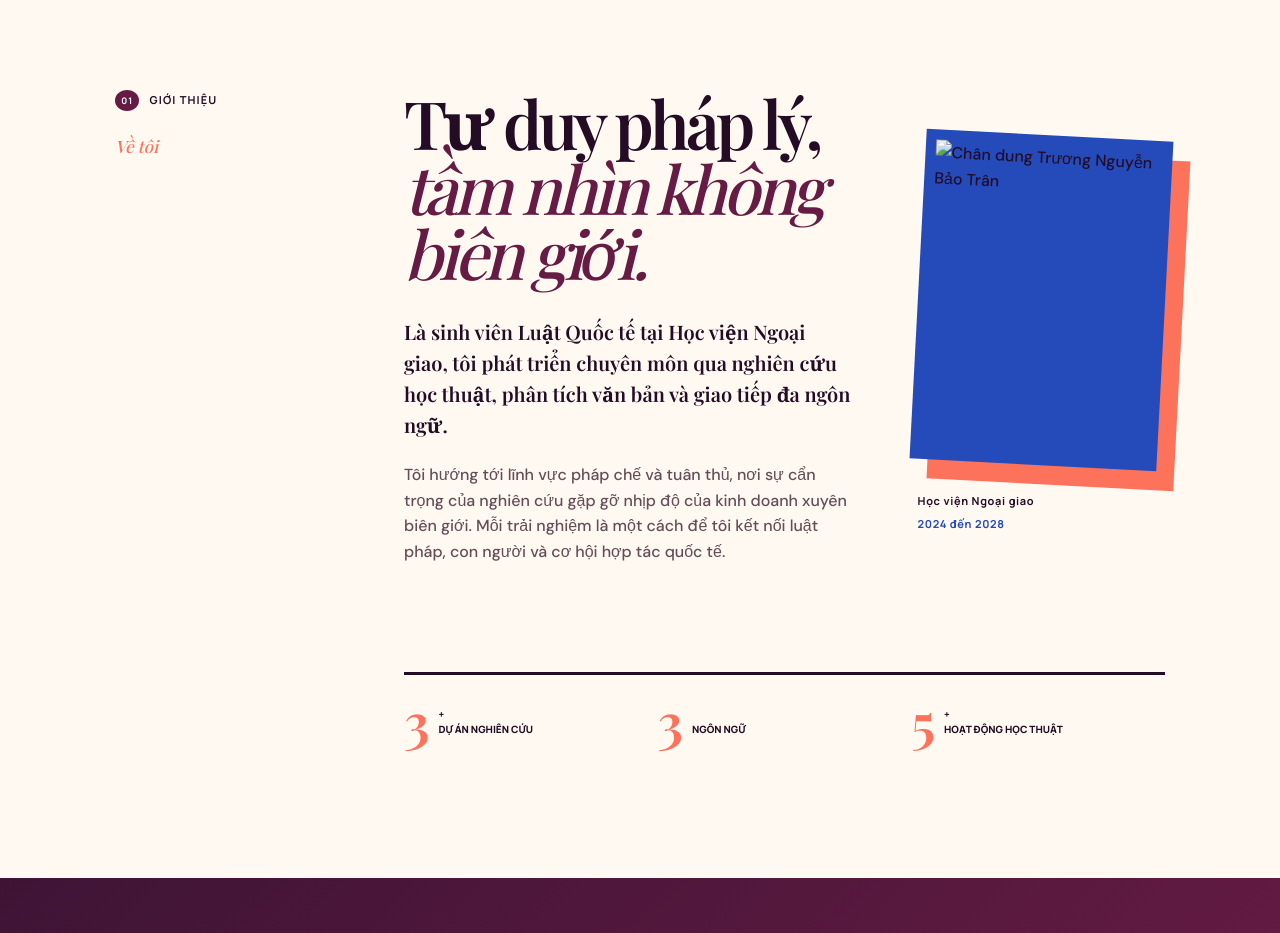
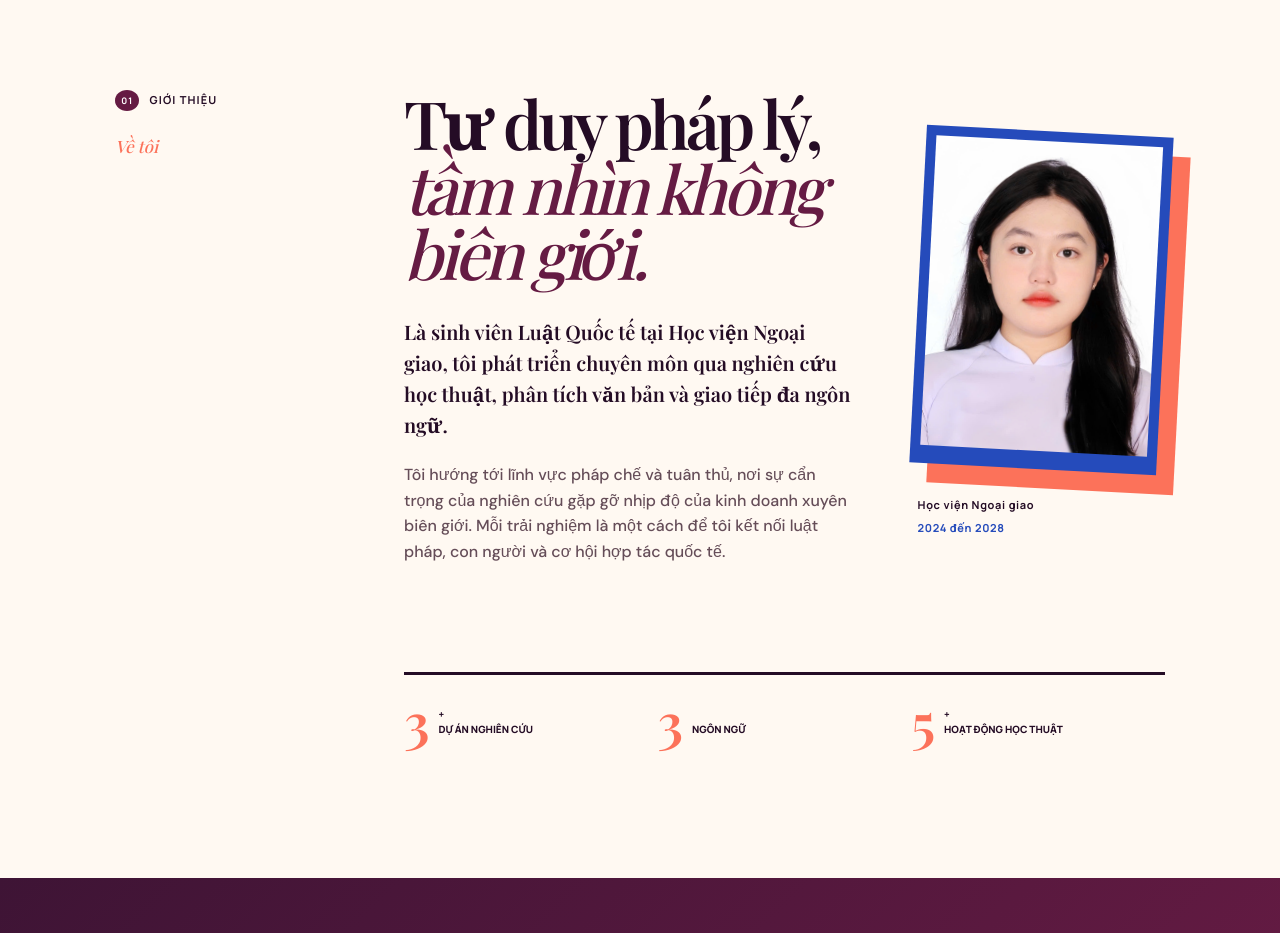
Before and after one commit to Choen666/truongnguyenbaotranportfolio.com, a plain HTML site: page index.html in a window 1280 px wide. Shown: the part 860-1793 px from the top of the page. Drawn offline with nearby package versions, Linux system fonts and the light colour scheme; a web font is replaced by a local one.

Commit message:
Update index.html

```diff
--- a/index.html
+++ b/index.html
@@ -27,7 +27,7 @@
         <aside class="hero-note reveal"><span data-i18n="basedIn">Hà Nội, Việt Nam</span><br /><span>22°N &nbsp; 105°E</span></aside><p class="vertical-label" data-i18n="vertical">LUẬT <i></i> NGÔN NGỮ <i></i> NGHIÊN CỨU</p>
       </section>
 
-      <section id="about" class="about section-pad"><div class="section-intro reveal"><p class="eyebrow" data-i18n="aboutLabel"><b>01</b> Giới thiệu</p><p class="section-index" data-i18n="aboutIndex">Về tôi</p></div><div class="about-copy reveal"><h2 data-i18n="aboutTitle">Tư duy pháp lý,<br /><em>tầm nhìn không biên giới.</em></h2><p class="lead" data-i18n="aboutLead">Là sinh viên Luật Quốc tế tại Học viện Ngoại giao, tôi phát triển chuyên môn qua nghiên cứu học thuật, phân tích văn bản và giao tiếp đa ngôn ngữ.</p><p data-i18n="aboutText">Tôi hướng tới lĩnh vực pháp chế và tuân thủ, nơi sự cẩn trọng của nghiên cứu gặp gỡ nhịp độ của kinh doanh xuyên biên giới. Mỗi trải nghiệm là một cách để tôi kết nối luật pháp, con người và cơ hội hợp tác quốc tế.</p></div><div class="portrait-card reveal"><div class="portrait-frame"><img src="assets/bao-tran.jpg" alt="Chân dung Trương Nguyễn Bảo Trân" /></div><p data-i18n="school">Học viện Ngoại giao</p><span data-i18n="schoolDate">2024 đến 2028</span></div><div class="stats reveal"><div><strong data-count="3">0</strong><span data-i18n="statResearch">+<br />Dự án nghiên cứu</span></div><div><strong data-count="3">0</strong><span data-i18n="statLanguages"><br />Ngôn ngữ</span></div><div><strong data-count="5">0</strong><span data-i18n="statAcademic">+<br />Hoạt động học thuật</span></div></div></section>
+      <section id="about" class="about section-pad"><div class="section-intro reveal"><p class="eyebrow" data-i18n="aboutLabel"><b>01</b> Giới thiệu</p><p class="section-index" data-i18n="aboutIndex">Về tôi</p></div><div class="about-copy reveal"><h2 data-i18n="aboutTitle">Tư duy pháp lý,<br /><em>tầm nhìn không biên giới.</em></h2><p class="lead" data-i18n="aboutLead">Là sinh viên Luật Quốc tế tại Học viện Ngoại giao, tôi phát triển chuyên môn qua nghiên cứu học thuật, phân tích văn bản và giao tiếp đa ngôn ngữ.</p><p data-i18n="aboutText">Tôi hướng tới lĩnh vực pháp chế và tuân thủ, nơi sự cẩn trọng của nghiên cứu gặp gỡ nhịp độ của kinh doanh xuyên biên giới. Mỗi trải nghiệm là một cách để tôi kết nối luật pháp, con người và cơ hội hợp tác quốc tế.</p></div><div class="portrait-card reveal"><div class="portrait-frame"><img src="bao-tran.jpg" alt="Chân dung Trương Nguyễn Bảo Trân" /></div><p data-i18n="school">Học viện Ngoại giao</p><span data-i18n="schoolDate">2024 đến 2028</span></div><div class="stats reveal"><div><strong data-count="3">0</strong><span data-i18n="statResearch">+<br />Dự án nghiên cứu</span></div><div><strong data-count="3">0</strong><span data-i18n="statLanguages"><br />Ngôn ngữ</span></div><div><strong data-count="5">0</strong><span data-i18n="statAcademic">+<br />Hoạt động học thuật</span></div></div></section>
 
       <section id="experience" class="experience section-pad"><div class="section-intro reveal"><p class="eyebrow" data-i18n="experienceLabel"><b>02</b> Thực tiễn</p><p class="section-index" data-i18n="experienceIndex">Kinh nghiệm</p></div><div class="experience-heading reveal"><h2 data-i18n="experienceTitle">Kinh nghiệm<br /><em>làm việc</em></h2><p data-i18n="experienceIntro">Từ pháp chế đến giao tiếp thương mại, những nền tảng thực tiễn định hình cách tôi tiếp cận công việc.</p></div><div class="experience-list">
         <article class="experience-item reveal"><div class="exp-no">01</div><div><p class="period" data-i18n="datePresent">2025 <i></i> HIỆN TẠI</p><h3 data-i18n="exp1Title">Cộng tác viên tự do</h3><h4 data-i18n="exp1Role">Phiên dịch ngắn hạn &amp; hỗ trợ tuyển dụng</h4></div><p class="exp-description" data-i18n="exp1Desc">Dịch Trung Việt theo ngữ cảnh, chuẩn bị thuật ngữ và hỗ trợ trao đổi thông tin chính xác. Tham gia sàng lọc ứng viên, kết nối nhu cầu tuyển dụng cho doanh nghiệp Trung Quốc tại Việt Nam.</p><span class="exp-arrow">↗</span></article>
```
